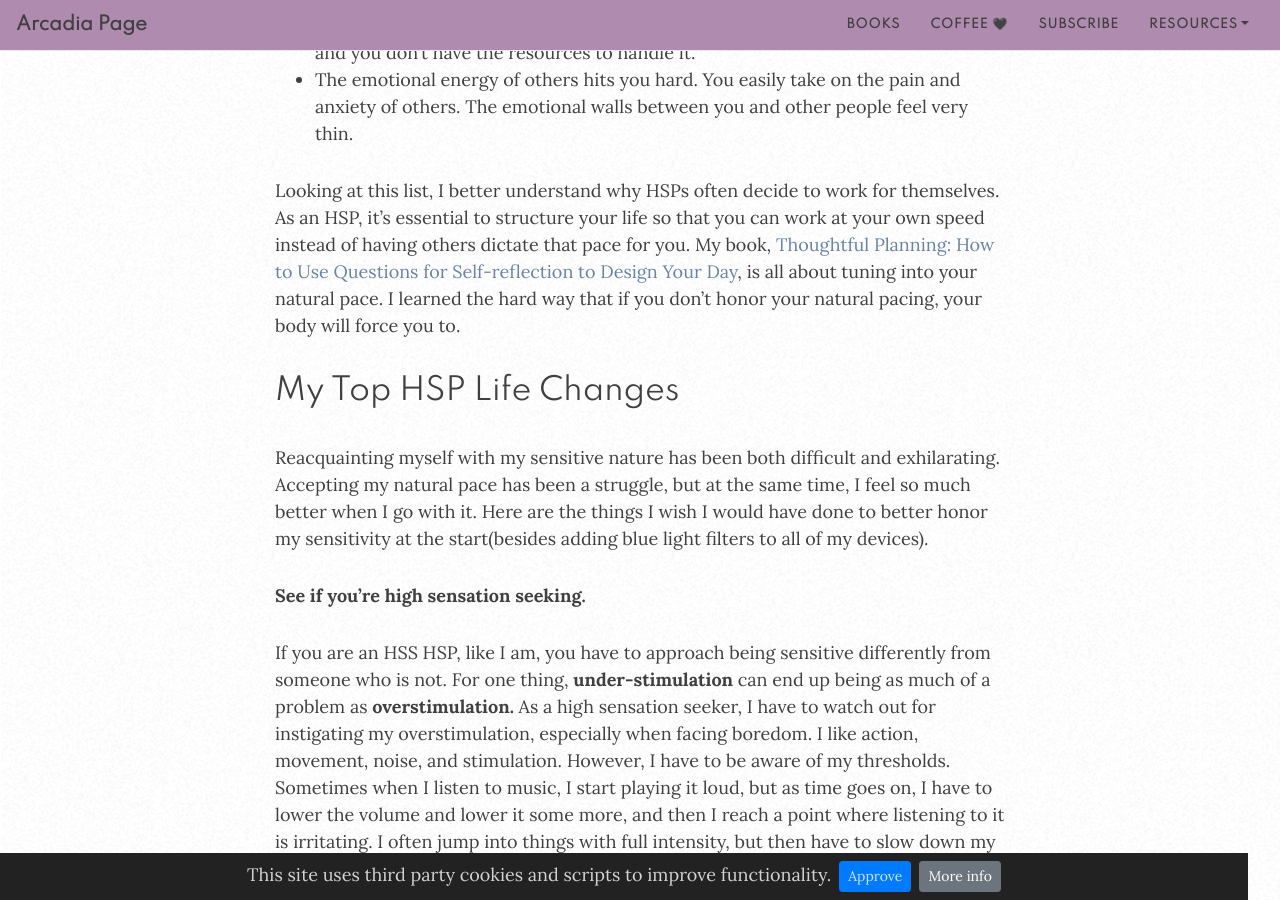
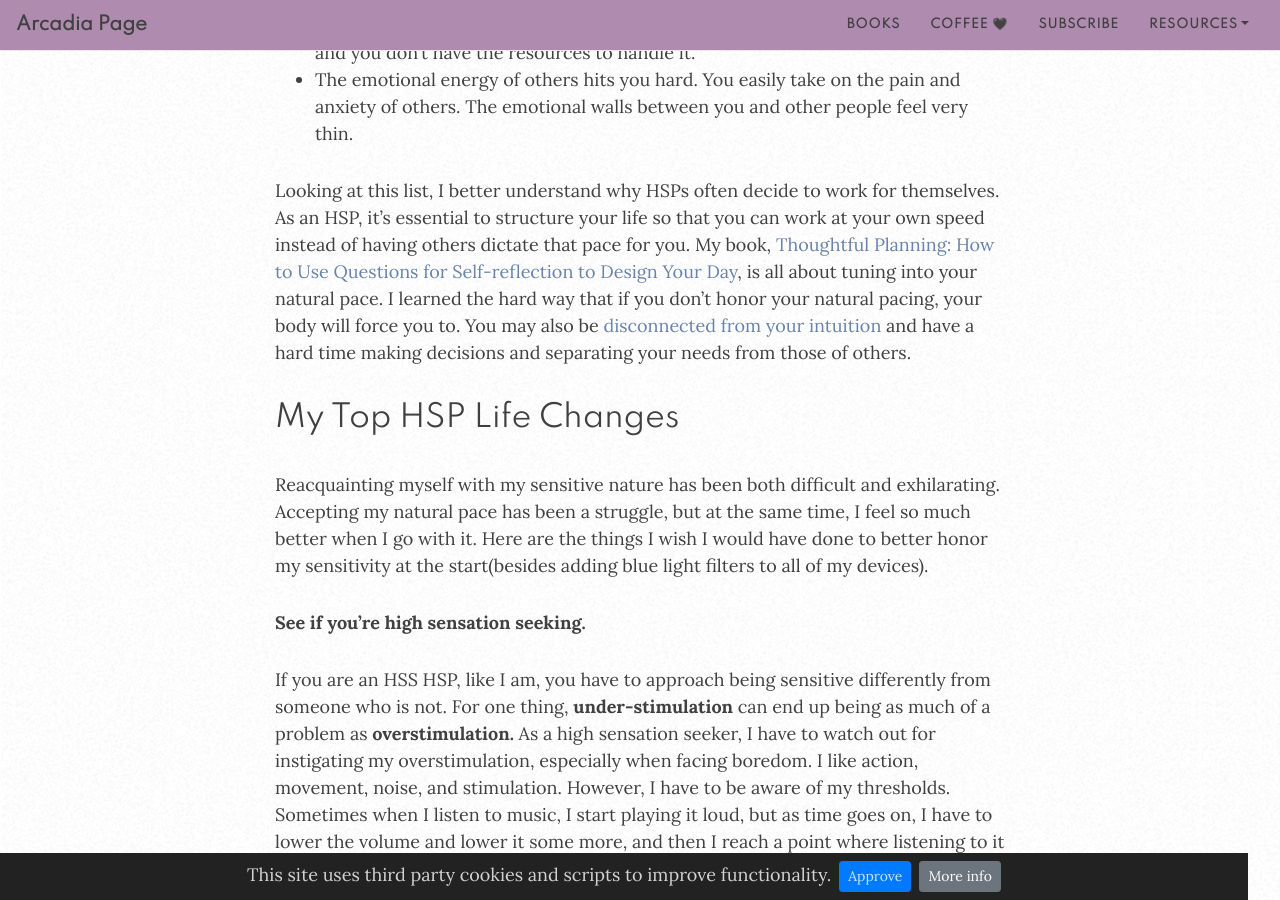
Before and after one commit to arcadiapage/arcadiapage.github.io, a Jekyll site: the page built from _posts/2022-08-20-rethink-your-sensitivity-8-important-life-changes-to-make-after-learning-you-re-an-hsp.md, in a window 1280 px wide and 900 px high, scrolled down 2820 px. Built offline with Jekyll 4.4.1, drawn with Linux system fonts in a browser that asks for light colours; nearby versions of some CDN libraries; comment, search, counter and statistics services are not loaded.

Commit message:
Update from Forestry.io arcadiapage updated _posts/2022-08-20-rethink-your-sensitivity-8-important-life-changes-to-make-after-learning-you-re-an-hsp.md

```diff
--- a/_posts/2022-08-20-rethink-your-sensitivity-8-important-life-changes-to-make-after-learning-you-re-an-hsp.md
+++ b/_posts/2022-08-20-rethink-your-sensitivity-8-important-life-changes-to-make-after-learning-you-re-an-hsp.md
@@ -33,7 +33,7 @@ If you're highly sensitive, here are some traits and signs to look out for that
 * At the edge of your mind is a sense of panic. Panic that everything may go wrong, and you don't have the resources to handle it.
 * The emotional energy of others hits you hard. You easily take on the pain and anxiety of others. The emotional walls between you and other people feel very thin.
 
-Looking at this list, I better understand why HSPs often decide to work for themselves. As an HSP, it's essential to structure your life so that you can work at your own speed instead of having others dictate that pace for you. My book, [Thoughtful Planning: How to Use Questions for Self-reflection to Design Your Day](https://payhip.com/b/YSucT), is all about tuning into your natural pace. I learned the hard way that if you don't honor your natural pacing, your body will force you to.
+Looking at this list, I better understand why HSPs often decide to work for themselves. As an HSP, it's essential to structure your life so that you can work at your own speed instead of having others dictate that pace for you. My book, [Thoughtful Planning: How to Use Questions for Self-reflection to Design Your Day](https://payhip.com/b/YSucT), is all about tuning into your natural pace. I learned the hard way that if you don't honor your natural pacing, your body will force you to. You may also be [disconnected from your intuition](https://arcadiapage.com/2022-08-27-why-intuition-is-a-good-highly-sensitive-person-trait/) and have a hard time making decisions and separating your needs from those of others.
 
 ## My Top HSP Life Changes
 
```
